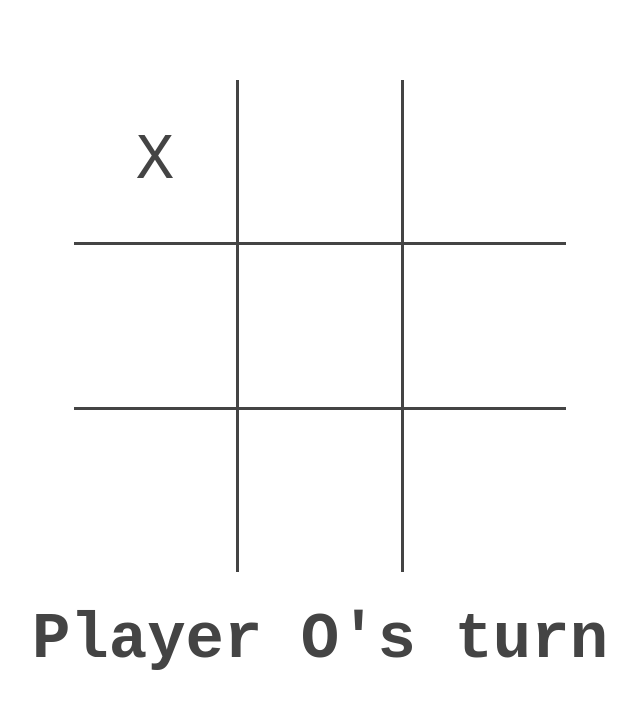
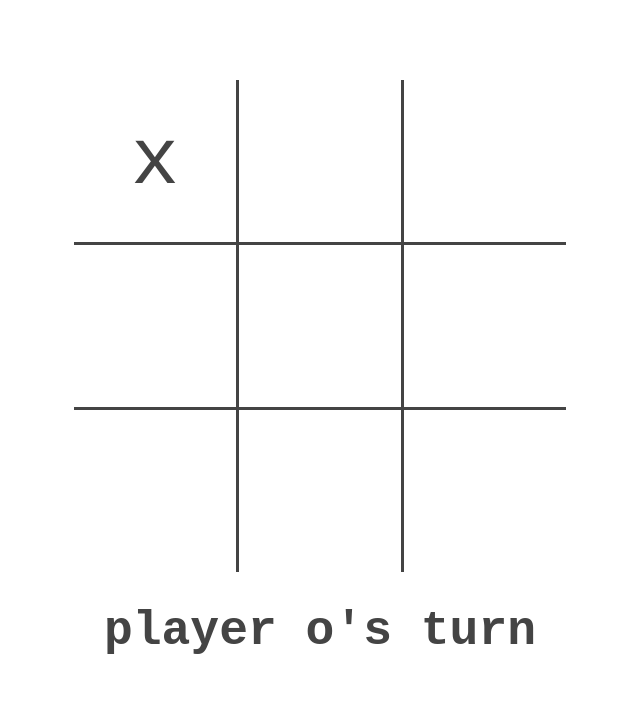
Before and after one commit to zachfedor/tic-tac-toe, a plain HTML site: page index.html in a window 1280 px wide. Both pictures are taken after a click on the element 475 px from the left and 161 px from the top of the page. Shown: the whole page, without its empty margins (320-960 px from the left). Drawn offline with Linux system fonts and the light colour scheme.

Commit message:
Refactoring and commenting

```diff
--- a/main.js
+++ b/main.js
@@ -2,22 +2,26 @@
  * Tic Tac Toe *
  ***************/
 
-const PLAYERS = ['X', 'O'];
-let grid = [];
-let turn = null;
+const PLAYERS = ['x', 'o'];   // A constant to hold both player's symbols
+let grid = [];                // A two dimensional array to hold game state
+let turn = null;              // A toggle to point at current player, or null
+
 
 /**
- * Onload, set up the game
+ * On load, set up the game
  */
 const init = () => {
-  resetGrid();
-  drawGrid(grid);
-  nextTurn();
+  resetGrid();                // Set game state to initial values
+  drawGrid();                 // Render the HTML accordingly
+  nextTurn();                 // Choose the starting player
 };
 window.onload = init;
 
+
 /**
  * Clear an element of all its children
+ *
+ * @param {Element} el - DOM node, e.g. returned from `.querySelector()`
  */
 const clearElement = (el) => {
   while (el.firstChild) {
@@ -25,60 +29,12 @@ const clearElement = (el) => {
   }
 };
 
-/**
- * Function to draw the board
- */
-const drawGrid = (grid) => {
-  const tableEl = document.querySelector('table');
-  // destroy table to redraw it later
-  clearElement(tableEl);
-
-  grid.forEach((row, coordY) => {
-    const rowEl = document.createElement('tr');
-
-    row.forEach((cell, coordX) => {
-      const cellCoords = [coordX, coordY];
-      const cellEl = document.createElement('td');
-
-      const cellText = document.createTextNode(cell || '\u00A0');
-      cellEl.appendChild(cellText);
-
-      if (cell === null) {
-        cellEl.addEventListener('click', () => addSymbol(PLAYERS[turn], cellCoords));
-        cellEl.addEventListener('keyup', (event) => {
-          if (event.key === "Enter") {
-            addSymbol(PLAYERS[turn], cellCoords);
-          }
-        });
-        cellEl.className = 'empty';
-        cellEl.setAttribute('tabindex', '0');
-      }
-
-      rowEl.appendChild(cellEl);
-    });
-
-    tableEl.appendChild(rowEl);
-  });
-};
 
 /**
- * Function to track turn order
- */
-const nextTurn = () => {
-  if (turn === null) {
-    // randomize the first turn
-    turn = Math.floor(Math.random() * 2);
-  } else {
-    // switch players
-    turn = turn === 0 ? 1 : 0;
-  }
-  drawText(`Player ${PLAYERS[turn]}'s turn`);
-};
-
-/**
- * Function to reset grid
+ * Reset the game state
  */
 const resetGrid = () => {
+  // TODO: make this dynamic so a user can select the size of the grid
   grid = [
     [null, null, null],
     [null, null, null],
@@ -86,91 +42,184 @@ const resetGrid = () => {
   ];
 };
 
+
 /**
- * Function to add a new symbol
+ * Draw the HTML for a given game state
+ */
+const drawGrid = () => {
+  // get the single table element
+  const tableEl = document.querySelector('table');
+  // destroy table contents to start fresh
+  clearElement(tableEl);
+
+  // iterate through each row of the grid
+  grid.forEach((row, coordY) => {
+    // and create a table row element
+    const rowEl = document.createElement('tr');
+
+    // iterate through each column of each row
+    row.forEach((cell, coordX) => {
+      // and create a table cell element
+      const cellEl = document.createElement('td');
+      // store its col and row number as coordinates in a plane
+      const cellCoords = [coordX, coordY];
+
+      if (cell) {
+        // fill the table cell with the appropriate symbol, if it exists
+        const cellText = document.createTextNode(cell);
+        cellEl.appendChild(cellText);
+      } else {
+        // if the cell is still empty, add listeners for click and keyboard actions
+        cellEl.addEventListener('click', () => addSymbol(PLAYERS[turn], cellCoords));
+        cellEl.addEventListener('keyup', (event) => {
+          if (event.key === "Enter") {
+            addSymbol(PLAYERS[turn], cellCoords);
+          }
+        });
+
+        // also add a class for styling purposes
+        cellEl.className = 'empty';
+        // and a tabindex to enable keyboard interaction
+        cellEl.setAttribute('tabindex', '0');
+      }
+
+      // add the cell to the row
+      rowEl.appendChild(cellEl);
+    });
+
+    // add the row to the table
+    tableEl.appendChild(rowEl);
+  });
+};
+
+
+/**
+ * Update the turn order
+ */
+const nextTurn = () => {
+  if (turn === null) {
+    // randomize the first turn between player 0 and 1
+    turn = Math.floor(Math.random() * 2);
+  } else {
+    // switch to player 1 from 0, and vice versa
+    turn = turn === 0 ? 1 : 0;
+  }
+
+  // update the instructional text with new player
+  drawText(`player ${PLAYERS[turn]}'s turn`);
+};
+
+
+/**
+ * Add a new symbol to the grid
+ *
+ * @param {string} symbol - The player's symbol to add to the grid
+ * @param {Array} coordinates - The location within the grid to update
  */
 const addSymbol = (symbol, coordinates) => {
   if (isEmpty(coordinates)) {
     // if space is empty, add symbol to grid
     grid[coordinates[1]][coordinates[0]] = symbol;
-    // redraw grid
-    drawGrid(grid);
-    // is over?
-    isOver(grid);
+    // redraw the resulting grid
+    drawGrid();
+    // check to see if the game should continue
+    isOver();
   }
 };
 
+
 /**
- * Function to check if square is empty
+ * Check to see if location within the grid is empty
+ *
+ * @param {Array} coordinates - The location within the grid to update
+ * @return {boolean}
  */
 const isEmpty = (coordinates) => {
   let symbol = grid[coordinates[1]][coordinates[0]];
   return symbol === null;
 };
 
+
 /**
- * Function to build win arrays
+ * Gather all the possible winning directions
+ *
+ * @return {Array}
  */
-const getWinArrays = (grid) => {
+const getWinArrays = () => {
   let wins = [];
 
-  // check rows
+  // add all three rows
   for (let row of grid) {
     wins.push(row);
   }
 
-  // check columns
+  // add all three columns
   for (let i = 0; i < 3; i++) {
     wins.push([grid[0][i], grid[1][i], grid[2][i]]);
   }
 
-  // check diagonals
+  // add both diagonals
   wins.push([grid[0][0], grid[1][1], grid[2][2]]);
   wins.push([grid[0][2], grid[1][1], grid[2][0]]);
 
   return wins;
 };
 
+
 /**
- * Function to check for a winner
+ * Determine if the game is over or not
  */
-const isOver = (grid) => {
-  let wins = getWinArrays(grid);
+const isOver = () => {
+  // gather all the possible winning directions
+  let wins = getWinArrays();
 
+  // see if any of the possible directions has won
   let isWon = wins.some((w) => {
+    // for each possible winning direction, check to see
+    // if all three characters match and are not null
     return w[0] !== null && w[0] === w[1] && w[1] === w[2];
   });
 
-  let isFull = grid.every((row) => {
-    return row.every(cell => cell !== null);
-  });
+  // see if every cell in the grid has been filled
+  let isFull = grid.every(row => row.every(cell => cell !== null));
 
   if (isWon) {
-    drawText(`Player ${PLAYERS[turn]} has won!`, true);
+    // show text that the game is over and which player won
+    drawText(`player ${PLAYERS[turn]} has won!`, true);
   } else if (isFull) {
-    drawText('Stalemate...', true);
+    // show text that the game is over and no one won
+    drawText('stalemate.', true);
   } else {
+    // keep playing
     nextTurn();
   }
 };
 
+
 /**
- * Draw text
+ * Draw instructional text at bottom of the screen
+ *
+ * @param {string} text - The text to display to the user
+ * @param {boolean} [over] - The game is over
  */
 const drawText = (text, over = false) => {
-  const resultsEl = document.querySelector('section');
-  clearElement(resultsEl);
+  // get section that should hold instructions, and clear the last instructions
+  const instrEl = document.querySelector('section');
+  clearElement(instrEl);
 
+  // make a heading element and add the instructional text
   const headingEl = document.createElement('h1');
   const headingTxt = document.createTextNode(text);
   headingEl.appendChild(headingTxt);
-  resultsEl.appendChild(headingEl);
+  instrEl.appendChild(headingEl);
 
   if (over) {
+    // if the game is over, create a button to reset the board
     const replayEl = document.createElement('button');
-    const replayTxt = document.createTextNode('Play Again');
+    const replayTxt = document.createTextNode('play again');
     replayEl.appendChild(replayTxt);
-    resultsEl.appendChild(replayEl);
+    instrEl.appendChild(replayEl);
     replayEl.addEventListener('click', init);
+    replayEl.focus();
   }
 };
--- a/styles.css
+++ b/styles.css
@@ -1,7 +1,7 @@
 body {
   color: #444;
   font-family: monospace;
-  font-size: 5vw;
+  font-size: 10vh;
   text-align: center;
 }
 
@@ -16,13 +16,20 @@ table {
 }
 
 td {
-  width: 20vh;
+  cursor: default;
   height: 20vh;
   vertical-align: middle;
-  cursor: default;
+  width: 20vh;
 }
+
 td.empty {
   cursor: pointer;
+}
+
+td.empty:hover,
+td.empty:focus {
+  background: lightblue;
+  outline: none;
 }
 
 td + td {
@@ -33,16 +40,28 @@ tr + tr td {
   border-top: 3px solid #444;
 }
 
+td.win {
+  background: lightgreen;
+}
+
 h1 {
+  font-size: 3rem;
   margin: 2rem 0 0;
-  font-size: 4rem;
 }
 
 button {
   background: none;
   border: 3px solid #444;
   color: #444;
+  cursor: pointer;
   font-family: monospace;
   font-size: 2rem;
-  cursor: pointer;
+  padding: 0.5rem 2rem;
 }
+
+button:hover,
+button:focus {
+  color: lightblue;
+  border-color: lightblue;
+  outline: none;
+}
```
